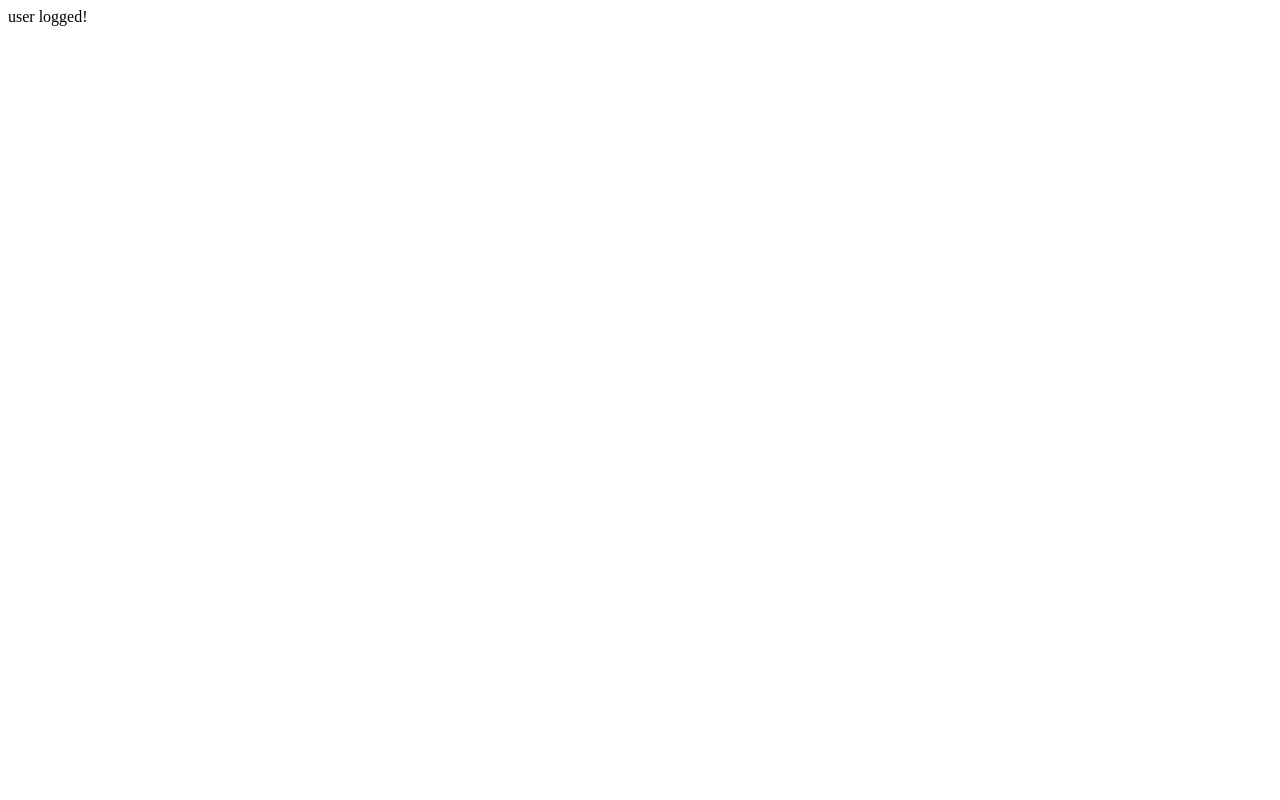
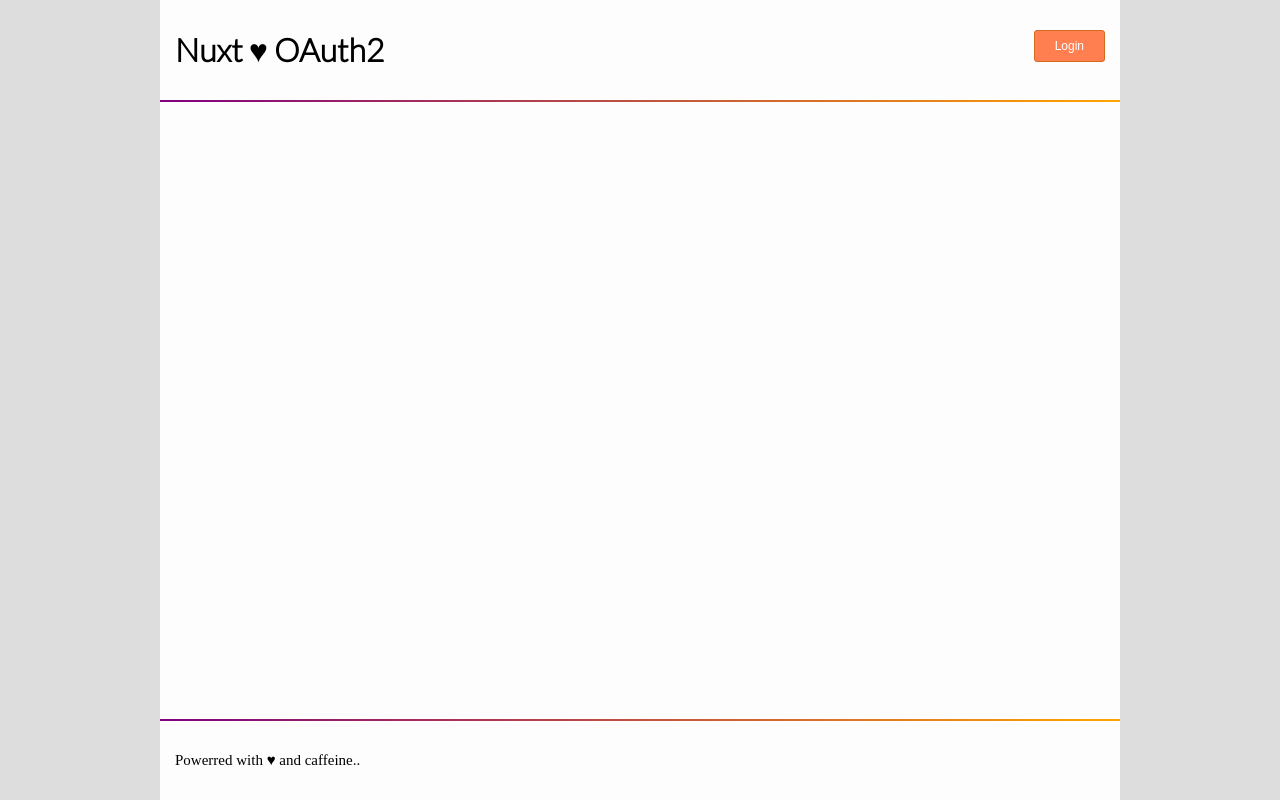
Before and after one commit to tranthethang/howto-laravel-passport-issuing-access-tokens, a Nuxt app in the folder fe/: page / in a window 1280 px wide. Built offline with nearby package versions, Linux system fonts and the light colour scheme.

Commit message:
add master layout

```diff
--- /dev/null
+++ b/fe/assets/sass/main.sass
@@ -0,0 +1,95 @@
+*
+    box-sizing: content-box
+
+body
+    background-color: #ddd
+    margin: 0
+    font-size: 15px
+    line-height: 1.25
+    font-family: 'Josefin+Sans'
+
+h1, h2, h3, h4, h5, h6
+    font-family: 'Lato'
+
+h1
+    font-size: 2rem
+
+header
+    padding: 30px 15px
+
+footer
+    padding: 30px 15px
+
+.site-name
+    margin: 0
+
+.divider
+    margin: 0
+    padding: 0
+    height: 2px
+    background: linear-gradient(to right, purple, orange)
+
+.screen
+    width: 960px
+    margin: 0 auto
+    background-color: #fdfdfd
+    display: flex
+    flex-direction: column
+    min-height: calc(100vh)
+
+.main
+    padding: 30px 15px
+    flex: 1
+
+ul, ol
+    list-style: none
+    margin: 0
+    padding: 0
+
+li
+    margin-block: 10px
+    padding-bottom: 10px
+    border-bottom: 1px solid #ddd
+    display: flex
+
+fieldset, input[type="text"], select, textarea
+    margin-bottom: 0
+    padding: 10px
+    border-radius: 3px
+    border: 1px solid #ddd
+    outline-color: orange
+    min-width: 300px
+
+code
+    display: inline-block
+    margin-left: 5px
+    margin-right: 5px
+    padding-left: 5px
+    padding-right: 5px
+    font-size: 0.75rem
+    line-height: 1.25rem
+    border: 1px solid #ddd
+    border-radius: 3px
+    background-color: #eee
+
+button
+    display: inline-block
+    font-size: 12px
+    background-color: coral
+    color: #fff
+    padding: 5px 20px
+    border-radius: 3px
+    line-height: 20px
+    border: 1px solid chocolate
+    cursor: pointer
+    transition: 0.25s
+
+    &:hover
+        opacity: 0.7
+        border-color: coral
+        background-color: #ffffff
+        color: chocolate
+
+.site-header
+    display: flex
+    justify-content: space-between
--- /dev/null
+++ b/fe/components/UserNav.vue
@@ -0,0 +1,19 @@
+<template>
+  <div class="user-nav">
+    <button @click="handleClick">Login</button>
+  </div>
+</template>
+
+<script>
+export default {
+  name: 'UserNav',
+  data() {
+    return {}
+  },
+  methods: {
+    handleClick() {
+      this.$auth.loginWith('passport')
+    },
+  },
+}
+</script>
--- /dev/null
+++ b/fe/layouts/default.vue
@@ -0,0 +1,29 @@
+<template>
+  <section class="screen">
+    <header class="site-header">
+      <h1 class="site-name">Nuxt &hearts; OAuth2</h1>
+      <UserNav/>
+    </header>
+    <div class="divider"></div>
+    <section class="main">
+      <Nuxt />
+    </section>
+    <div class="divider"></div>
+    <footer>Powerred with &hearts; and caffeine..</footer>
+  </section>
+</template>
+<script>
+import UserNav from '~/components/UserNav.vue';
+
+export default {
+  name: 'DefaultLayout',
+  components: {
+    UserNav
+  },
+  data() {
+    return {}
+  },
+  methods: {
+  },
+}
+</script>
--- a/fe/nuxt.config.js
+++ b/fe/nuxt.config.js
@@ -21,7 +21,7 @@ export default {
   },
 
   // Global CSS: https://go.nuxtjs.dev/config-css
-  css: [],
+  css: ['@/assets/sass/main.sass'],
 
   // Plugins to run before rendering page: https://go.nuxtjs.dev/config-plugins
   plugins: [],
@@ -48,7 +48,7 @@ export default {
         name: 'passport',
         provider: 'laravel/passport',
         endpoints: {
-          userInfo: '/backend/api/user',
+          userInfo: '/api/user',
         },
         url: '/backend',
         clientId: process.env.API_CLIENT_ID,
@@ -61,7 +61,7 @@ export default {
   // Axios module configuration: https://go.nuxtjs.dev/config-axios
   axios: {
     // Workaround to avoid enforcing hard-coded localhost:3000: https://github.com/nuxt-community/axios-module/issues/308
-    baseURL: process.env.BASE_URL,
+    baseURL: process.env.API_URL,
     proxy: true,
   },
 
@@ -74,6 +74,7 @@ export default {
 
   // Build Configuration: https://go.nuxtjs.dev/config-build
   build: {},
+
   env: {
     baseURL: process.env.BASE_URL,
     apiUrl: process.env.API_URL,
@@ -83,4 +84,11 @@ export default {
       redirectUri: process.env.API_REDIRECT_URI,
     },
   },
+
+  googleFonts: {
+    families: {
+      'Josefin+Sans': true,
+      Lato: [100, 300],
+    },
+  },
 }
--- a/fe/package.json
+++ b/fe/package.json
@@ -16,6 +16,7 @@
     "@nuxtjs/auth": "^4.9.1",
     "@nuxtjs/auth-next": "5.0.0-1667386184.dfbbb54",
     "@nuxtjs/axios": "^5.13.6",
+    "@nuxtjs/google-fonts": "^3.0.0",
     "core-js": "^3.25.3",
     "nuxt": "^2.15.8",
     "vue": "^2.7.10",
@@ -30,6 +31,8 @@
     "eslint-config-prettier": "^8.5.0",
     "eslint-plugin-nuxt": "^4.0.0",
     "eslint-plugin-vue": "^9.5.1",
-    "prettier": "^2.7.1"
+    "prettier": "^2.7.1",
+    "sass": "^1.59.3",
+    "sass-loader": "^10.1.1"
   }
 }
--- a/fe/pages/auth/callback.vue
+++ b/fe/pages/auth/callback.vue
@@ -10,7 +10,10 @@ export default {
       const response = await this.getToken()
       await this.$auth.strategy.token.set(response?.data?.access_token)
       await this.$auth.strategy.refreshToken.set(response?.data?.refresh_token)
-      await this.$router.push('/')
+
+      setTimeout(function () {
+        this.$router.push('/')
+      }, 1000)
     } catch (e) {
       // eslint-disable-next-line no-console
       console.log(e)
--- a/fe/pages/index.vue
+++ b/fe/pages/index.vue
@@ -1,5 +1,5 @@
 <template>
-  <div>user logged!</div>
+  <div class="page"></div>
 </template>
 
 <script>
--- a/fe/pages/login.vue
+++ b/fe/pages/login.vue
@@ -1,44 +1,14 @@
 <template>
-  <div class="wrap">
-    <button @click="handleLogin">Click here to login</button>
-  </div>
+  <div class="page"></div>
 </template>
 
 <script>
 export default {
-  name: 'IndexPage',
+  name: 'LoginPage',
   data() {
     return {}
   },
   methods: {
-    handleLogin() {
-      this.$auth.loginWith('passport')
-    },
   },
 }
 </script>
-<style scoped>
-.wrap {
-  width: calc(1280 / 1960 * 100%);
-  min-width: 460px;
-  margin: 0 auto;
-}
-button {
-  display: inline-block;
-  font-size: 12px;
-  background-color: coral;
-  color: #fff;
-  padding: 5px 20px;
-  border-radius: 3px;
-  line-height: 20px;
-  border: 1px solid chocolate;
-  cursor: pointer;
-  transition: 0.25s;
-}
-button:hover {
-  opacity: 0.7;
-  border-color: coral;
-  background-color: #ffffff;
-  color: chocolate;
-}
-</style>
--- a/fe/pages/profile.vue
+++ b/fe/pages/profile.vue
@@ -1,11 +1,11 @@
 <template>
-  <div>profile..</div>
+  <div class="page"></div>
 </template>
 
 <script>
 export default {
+  name: 'ProfilePage',
   middleware: ['auth'],
-  name: 'ProfilePage',
   created() {},
   methods: {},
 }
```
Also changed, not shown: 1 other file (tests, documents, lock files or other folders).
